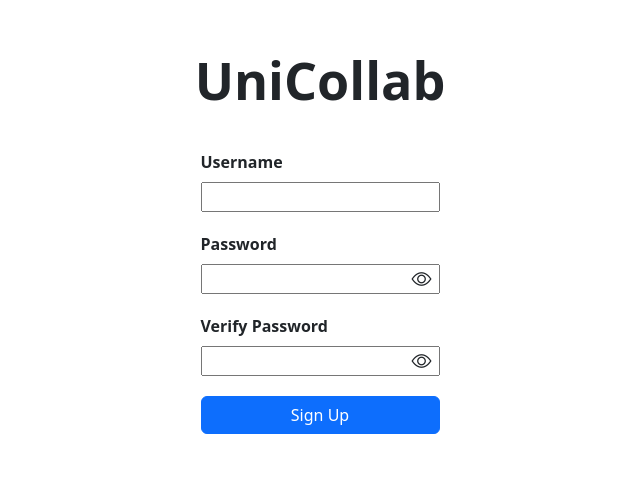
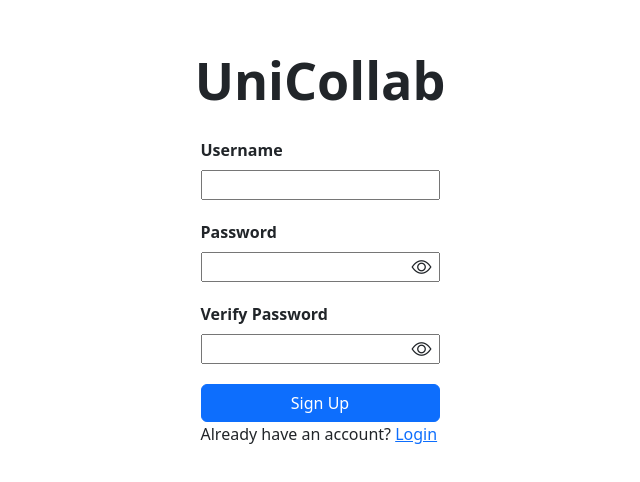
Before and after one commit to konsklav/UniCollab, a React (Vite) app in the folder apps/website/: page /register in a window 1280 px wide. Shown: the part 108-590 px from the top of the page, without its empty margins (320-960 px from the left). Built offline with nearby package versions, Linux system fonts and the light colour scheme; the HTML template or start-up script is replaced by a standard one.

Commit message:
Finished login/register navigation

```diff
--- a/apps/website/src/components/Form/InputText.tsx
+++ b/apps/website/src/components/Form/InputText.tsx
@@ -1,4 +1,4 @@
-import { ChangeEvent, useMemo, useRef } from "react";
+import { ChangeEvent, useRef } from "react";
 import { InputProps } from "./inputs.types";
 import { generateUniqueId } from "../../utils/uniqueId";
 
--- a/apps/website/src/features/Users/Register/RegisterForm.tsx
+++ b/apps/website/src/features/Users/Register/RegisterForm.tsx
@@ -7,14 +7,14 @@ import '../userForms.css'
 import ValidationError from '../../../components/Form/ValidationError'
 
 interface RegisterFormProps {
-    onRegister: (registerData: UserCredentials) => void
+    onValidRegister: (registerData: UserCredentials) => void
 }
 
 interface RegisterData extends UserCredentials {
     verifyPassword: string
 }
 
-export default function RegisterForm({onRegister}: RegisterFormProps) {
+export default function RegisterForm({onValidRegister: onRegister}: RegisterFormProps) {
     const [registerData, setRegisterData] = useState<RegisterData>({
         username: '',
         password: '',
--- a/apps/website/src/pages/Users/RegisterPage.tsx
+++ b/apps/website/src/pages/Users/RegisterPage.tsx
@@ -1,11 +1,19 @@
+import { NavLink } from "react-router-dom";
 import RegisterForm from "../../features/Users/Register/RegisterForm";
-import { RegisterProperties } from "../../features/Users/Users.types";
+import { UserCredentials } from "../../features/Users/Users.types";
 
 export default function RegisterPage() {
 
-    const handleRegister = (registerData: RegisterProperties) => {
+    const handleRegister = (registerData: UserCredentials) => {
 
     }
 
-    return <RegisterForm onRegister={handleRegister}/>
+    return (
+        <div>
+            <RegisterForm onValidRegister={handleRegister}/>
+            <div>
+                Already have an account? <NavLink to='/login'>Login</NavLink>
+            </div>
+        </div>
+    )
 }
```
